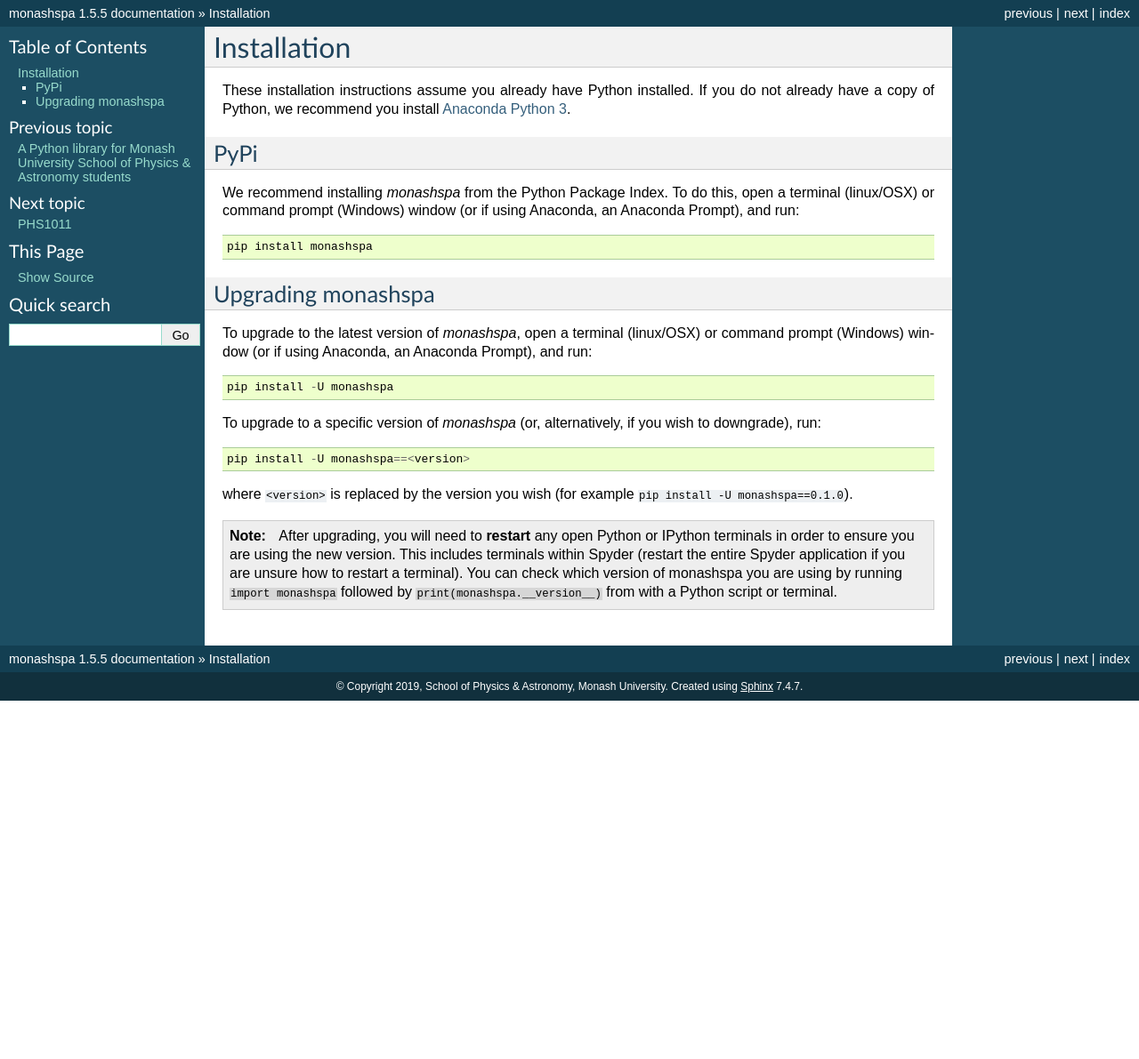
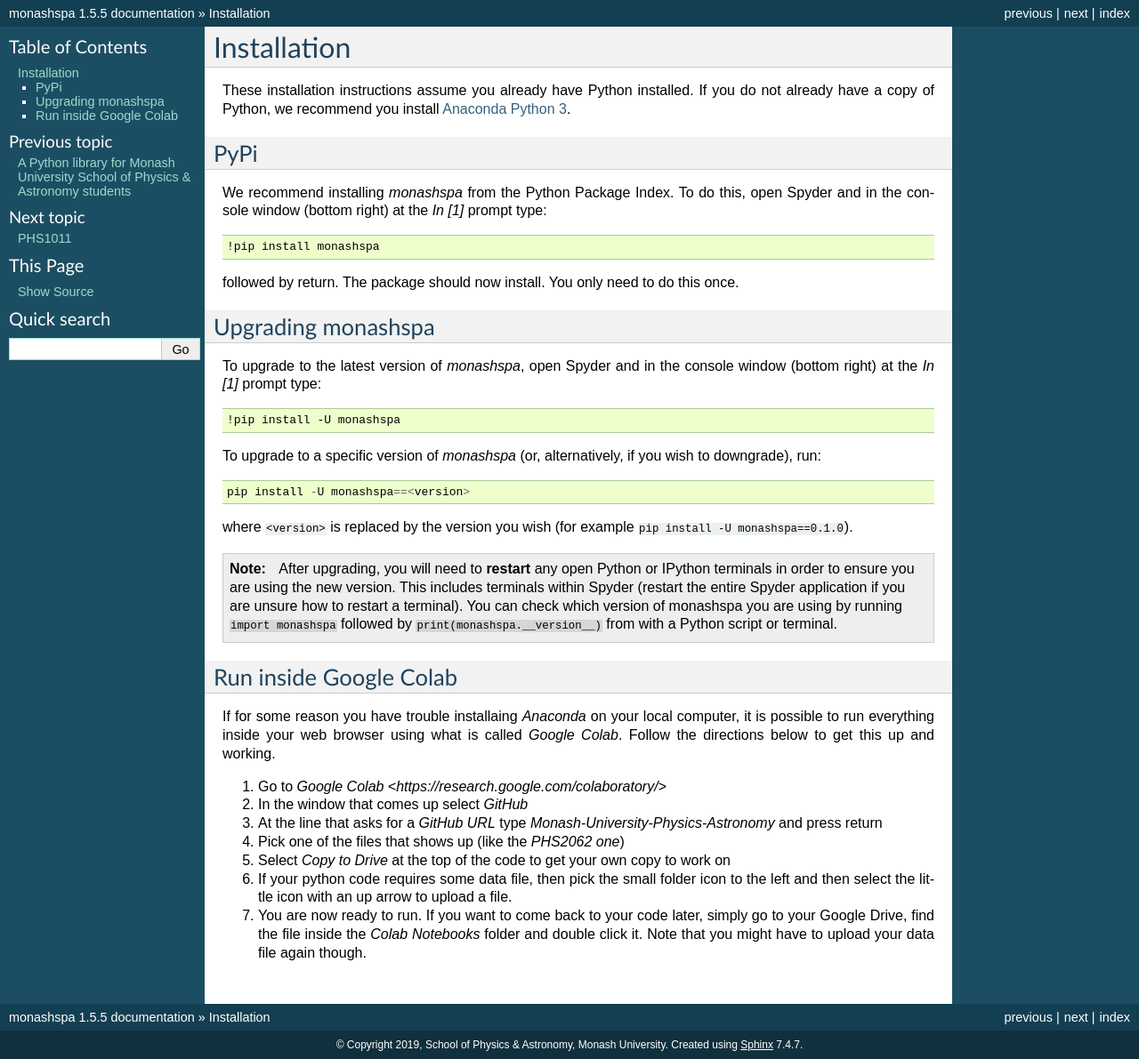
Before and after one commit to Monash-University-Physics-Astronomy/monashspa, a Sphinx documentation site: the page built from docs/install.rst, in a window 1280 px wide. Shown: the whole page at 89% size. Built offline with Sphinx 7.4.7, drawn with Linux system fonts in a browser that asks for light colours; the version number is read from the project's files by our own code; before the commit the page ends 900 px from its top, so only the background shows below that.

Commit message:
Updated installation instructions to reflect the latest Anaconda distribution as well as added instructions for Goole Colab

```diff
--- a/docs/install.rst
+++ b/docs/install.rst
@@ -3,22 +3,24 @@
 ************
 These installation instructions assume you already have Python installed. If you do not already have a copy of Python, we recommend you install `Anaconda Python 3`_.
 
-.. _`Anaconda Python 3`: https://www.continuum.io/downloads
+.. _`Anaconda Python 3`: https://www.anaconda.com/products/individual#Downloads
 
 ----
 PyPi
 ----
-We recommend installing `monashspa` from the Python Package Index. To do this, open a terminal (linux/OSX) or command prompt (Windows) window (or if using Anaconda, an Anaconda Prompt), and run::
+We recommend installing `monashspa` from the Python Package Index. To do this, open Spyder and in the console window (bottom right) at the `In [1]` prompt type::
 
-    pip install monashspa
+    !pip install monashspa
+
+followed by return. The package should now install. You only need to do this once.
 
 -------------------
 Upgrading monashspa
 -------------------
 
-To upgrade to the latest version of `monashspa`, open a terminal (linux/OSX) or command prompt (Windows) window (or if using Anaconda, an Anaconda Prompt), and run::
+To upgrade to the latest version of `monashspa`, open Spyder and in the console window (bottom right) at the `In [1]` prompt type::
 
-    pip install -U monashspa
+    !pip install -U monashspa
 
 To upgrade to a specific version of `monashspa` (or, alternatively, if you wish to downgrade), run::
 
@@ -27,3 +29,16 @@
 where :code:`<version>` is replaced by the version you wish (for example :code:`pip install -U monashspa==0.1.0`).
 
 .. note:: After upgrading, you will need to **restart** any open Python or IPython terminals in order to ensure you are using the new version. This includes terminals within Spyder (restart the entire Spyder application if you are unsure how to restart a terminal). You can check which version of monashspa you are using by running :code:`import monashspa` followed by :code:`print(monashspa.__version__)` from with a Python script or terminal.
+
+-----------------------
+Run inside Google Colab
+-----------------------
+If for some reason you have trouble installaing `Anaconda` on your local computer, it is possible to run everything inside your web browser using what is called `Google Colab`. Follow the directions below to get this up and working.
+
+#. Go to `Google Colab <https://research.google.com/colaboratory/>`
+#. In the window that comes up select `GitHub`
+#. At the line that asks for a `GitHub URL` type `Monash-University-Physics-Astronomy` and press return
+#. Pick one of the files that shows up (like the `PHS2062 one`)
+#. Select `Copy to Drive` at the top of the code to get your own copy to work on
+#. If your python code requires some data file, then pick the small folder icon to the left and then select the little icon with an up arrow to upload a file.
+#. You are now ready to run. If you want to come back to your code later, simply go to your Google Drive, find the file inside the `Colab Notebooks` folder and double click it. Note that you might have to upload your data file again though.
```
Also changed, not shown: 2 other files.
